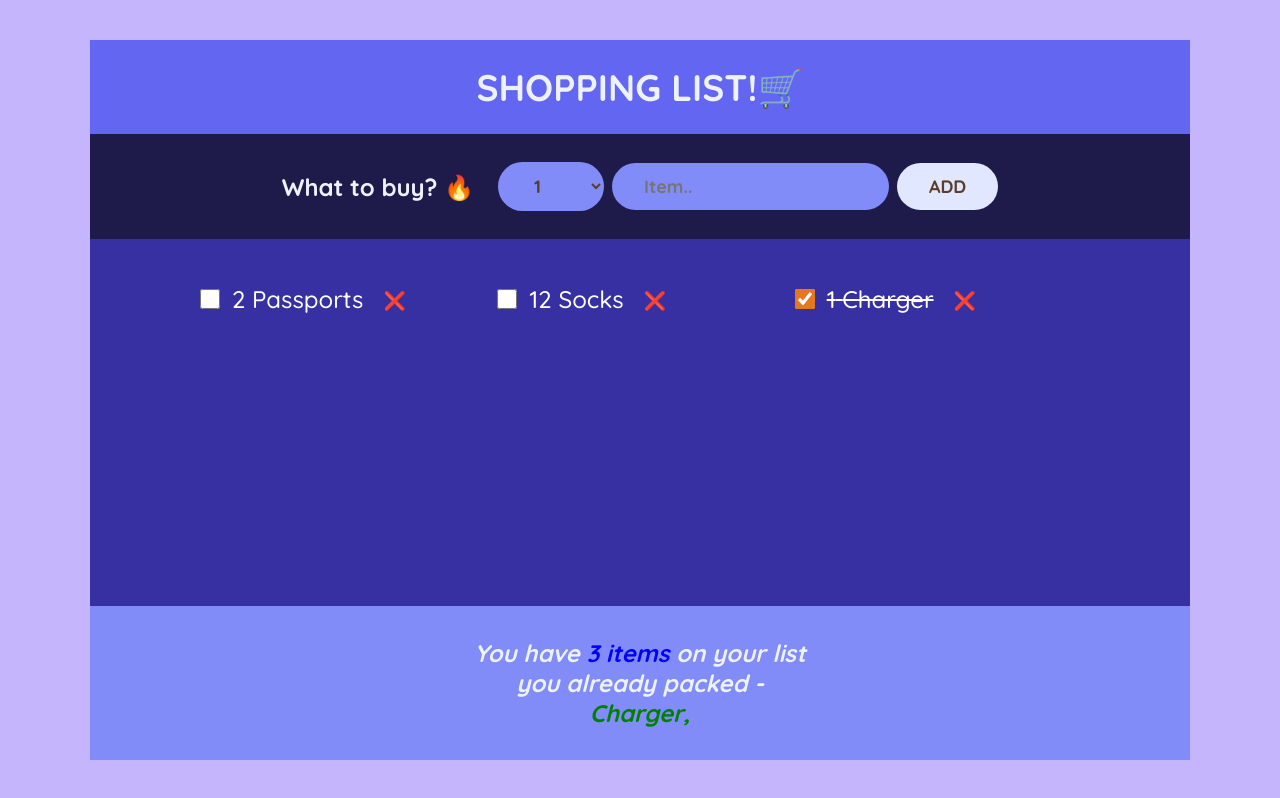
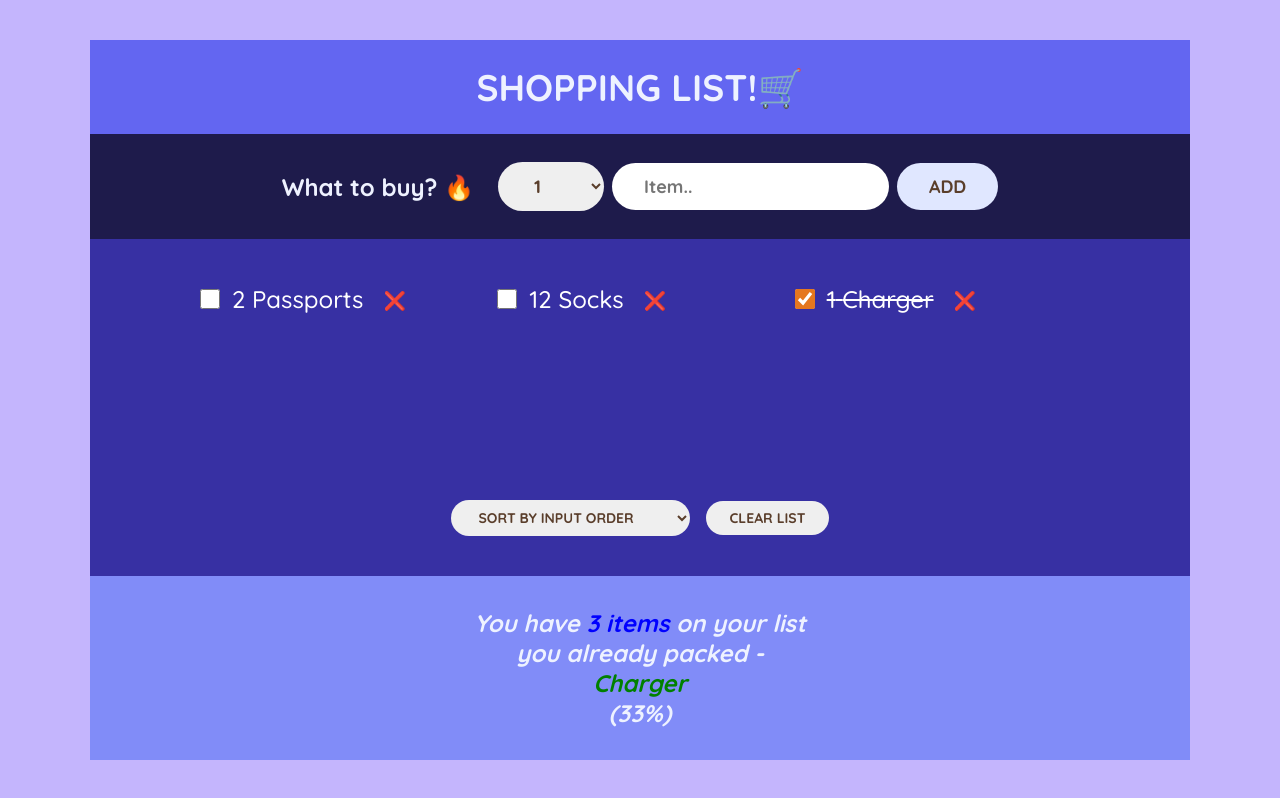
Before and after one commit to jamesAkash/shopping-list, a React (Create React App) app: page / in a window 1280 px wide. Built offline with nearby package versions, Linux system fonts and the light colour scheme.

Commit message:
sorting and clearing list feature added

```diff
--- a/src/App.jsx
+++ b/src/App.jsx
@@ -21,6 +21,9 @@
       )
     );
   }
+  function handleClearList() {
+    setItems([]);
+  }
   return (
     <div className="app">
       <Logo />
@@ -29,6 +32,7 @@
         items={items}
         onDeleteItem={handleDeleteItem}
         onToggleItem={handleToggleItem}
+        onClearList={handleClearList}
       />
       <Stats items={items} />
     </div>
@@ -76,11 +80,24 @@
     </form>
   );
 }
-function ShoppingList({ items, onDeleteItem, onToggleItem }) {
+function ShoppingList({ items, onDeleteItem, onToggleItem, onClearList }) {
+  const [sortBy, setSortBy] = useState("input");
+
+  let sortedItems;
+  if (sortBy === "input") sortedItems = items;
+  if (sortBy === "description")
+    sortedItems = items
+      .slice()
+      .sort((a, b) => a.description.localeCompare(b.description));
+  if (sortBy === "packed")
+    sortedItems = items
+      .slice()
+      .sort((a, b) => Number(b.packed) - Number(a.packed));
+
   return (
     <div className="list">
       <ul>
-        {items.map((item) => (
+        {sortedItems.map((item) => (
           <Item
             onDeleteItem={onDeleteItem}
             onToggleItem={onToggleItem}
@@ -89,6 +106,14 @@
           />
         ))}
       </ul>
+      <div className="actions">
+        <select value={sortBy} onChange={(e) => setSortBy(e.target.value)}>
+          <option value="input">Sort by input order</option>
+          <option value="description">Sort by description </option>
+          <option value="packed">Sort by packed status</option>
+        </select>
+        <button onClick={onClearList}>Clear List</button>
+      </div>
     </div>
   );
 }
@@ -96,6 +121,8 @@
 function Stats({ items }) {
   const len = items.length;
   const packed = items.filter((item) => item.packed === true);
+  const packedPercent = Math.floor((packed.length / len) * 100);
+  console.log(packedPercent);
   return (
     <footer className="stats">
       <em>
@@ -106,10 +133,11 @@
             {packed.map((items, i) => {
               return (
                 <span key={i} style={{ color: "green", display: "block" }}>
-                  {items.description},{" "}
+                  {items.description}
                 </span>
               );
             })}
+            ({packedPercent}%)
           </p>
         )}
       </em>
--- a/src/index.css
+++ b/src/index.css
@@ -58,7 +58,7 @@
 button,
 select,
 input {
-  background-color: #818cf8;
+  /* background-color: #818cf8; */
   color: #5a3e2b;
   font-family: inherit;
   border: none;
```
